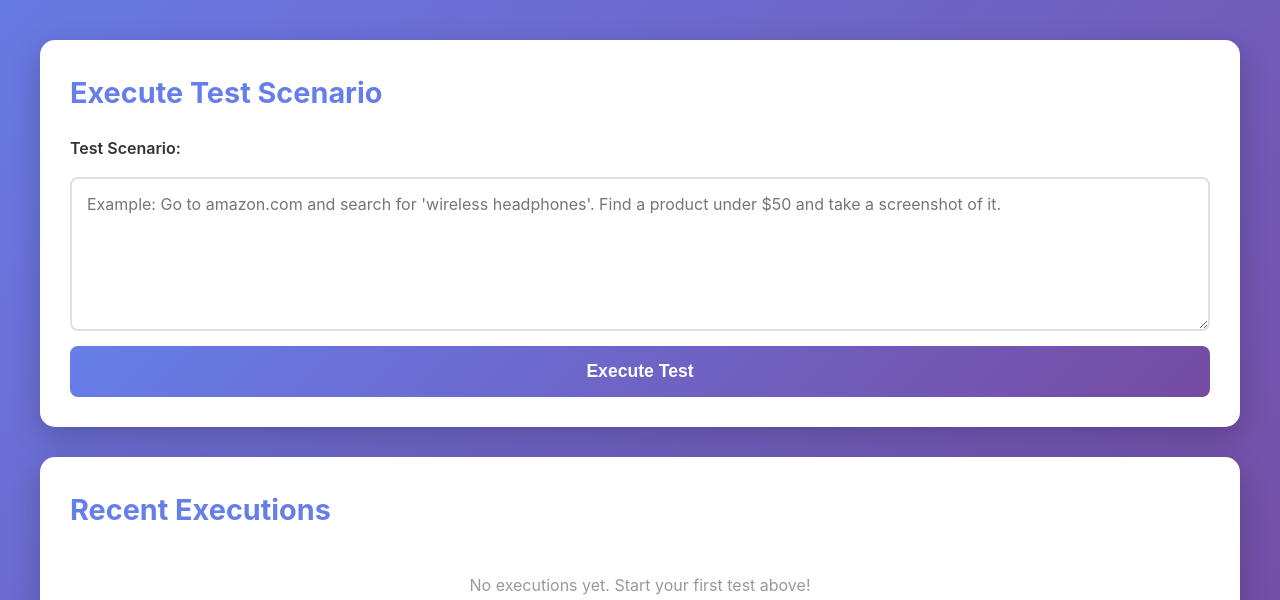
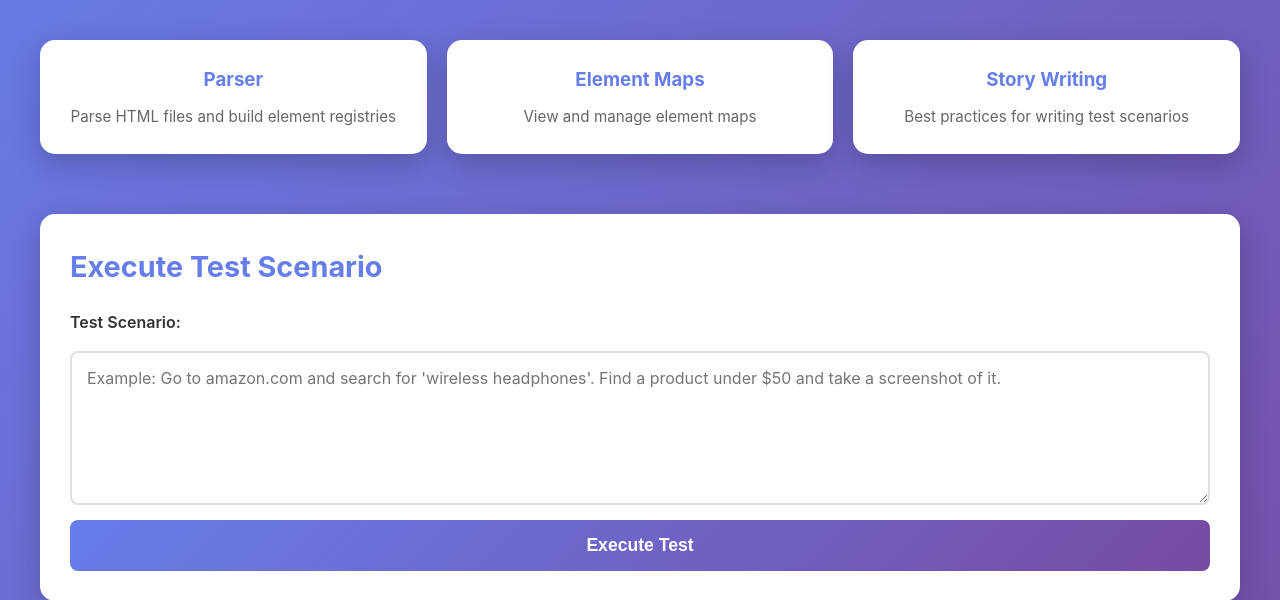
Before and after one commit to laxmilolla/DATAHUB_AI_Agent, a Flask app: page / in a window 1280 px wide. Shown: the part 194-794 px from the top of the page. Run offline with Flask 3, Linux system fonts and the light colour scheme; data that the repository does not hold is empty; parts of the project's set-up code (start-up, migrations or seed data) failed here and were passed over.

Commit message:
Restore three quick access boxes: Parser, Element Maps, Story Writing

```diff
--- a/web/templates/index.html
+++ b/web/templates/index.html
@@ -17,6 +17,22 @@
         </header>
 
         <main>
+            <!-- Three Quick Access Boxes -->
+            <div style="display: grid; grid-template-columns: repeat(auto-fit, minmax(280px, 1fr)); gap: 20px; margin-bottom: 30px;">
+                <div class="card" style="text-align: center; padding: 25px; cursor: pointer; transition: transform 0.2s;" onclick="window.location.href='/parser'" onmouseover="this.style.transform='translateY(-5px)'" onmouseout="this.style.transform='translateY(0)'">
+                    <h3 style="color: #667eea; margin-bottom: 10px;">Parser</h3>
+                    <p style="color: #666; font-size: 0.95em;">Parse HTML files and build element registries</p>
+                </div>
+                <div class="card" style="text-align: center; padding: 25px; cursor: pointer; transition: transform 0.2s;" onclick="window.location.href='/element-maps'" onmouseover="this.style.transform='translateY(-5px)'" onmouseout="this.style.transform='translateY(0)'">
+                    <h3 style="color: #667eea; margin-bottom: 10px;">Element Maps</h3>
+                    <p style="color: #666; font-size: 0.95em;">View and manage element maps</p>
+                </div>
+                <div class="card" style="text-align: center; padding: 25px; cursor: pointer; transition: transform 0.2s;" onclick="window.open('/static/docs/STORY_WRITING_BEST_PRACTICES.html', '_blank')" onmouseover="this.style.transform='translateY(-5px)'" onmouseout="this.style.transform='translateY(0)'">
+                    <h3 style="color: #667eea; margin-bottom: 10px;">Story Writing</h3>
+                    <p style="color: #666; font-size: 0.95em;">Best practices for writing test scenarios</p>
+                </div>
+            </div>
+
             <div class="card">
                 <h2>Execute Test Scenario</h2>
 
```
